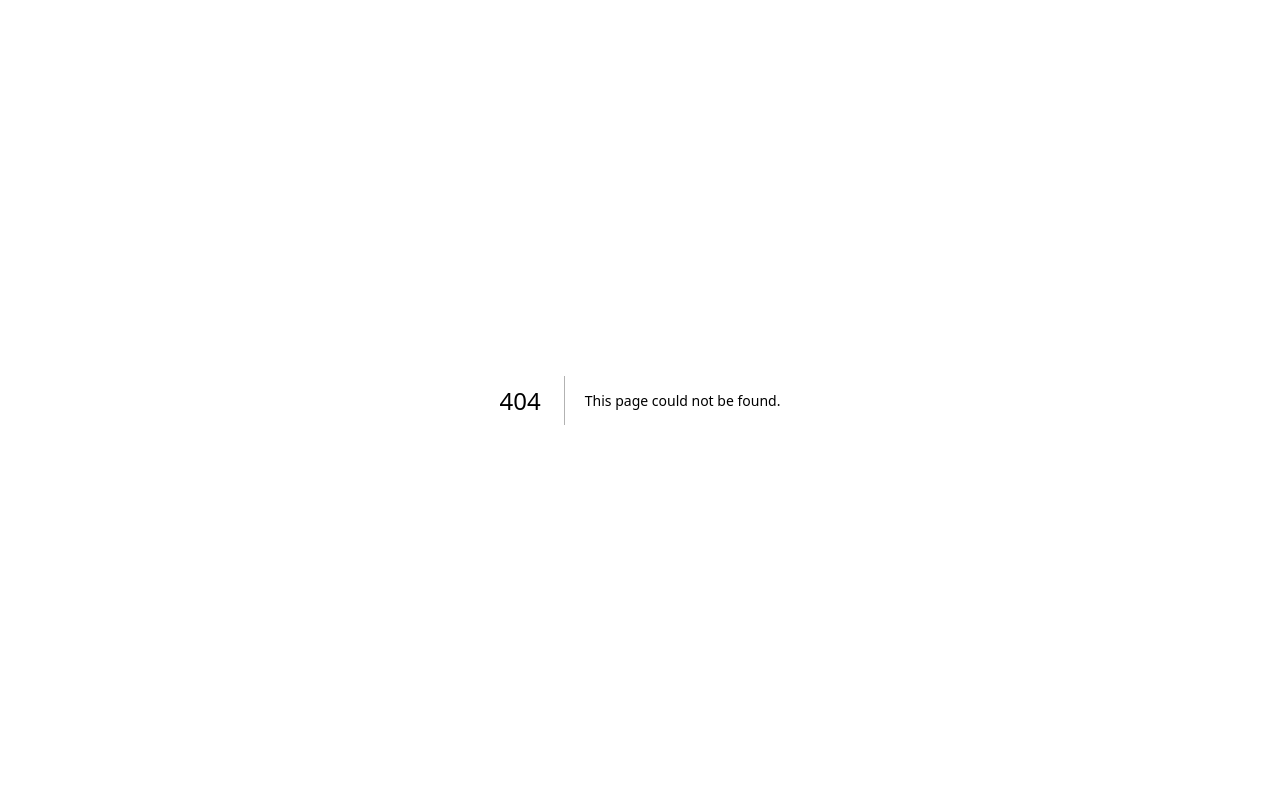
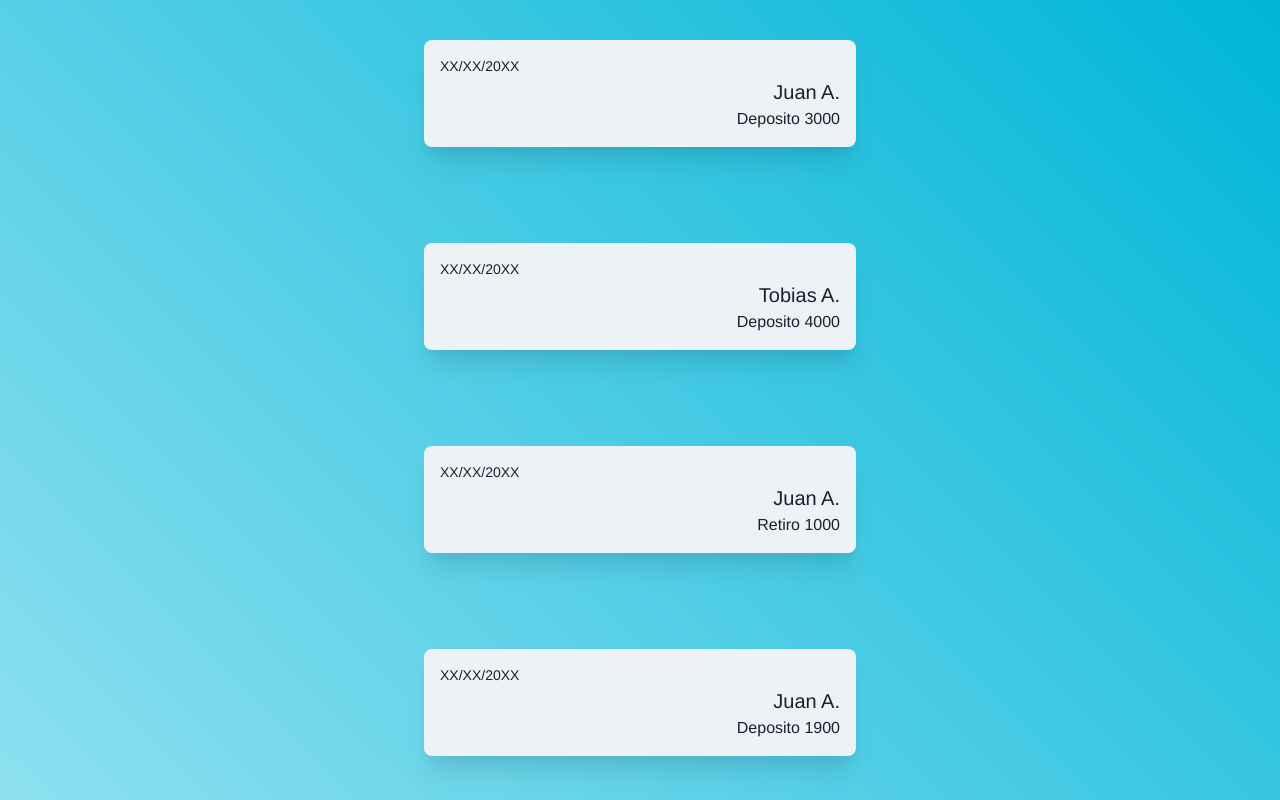
Before and after one commit to IBruzo/chanchito, a Next.js app: page /home/piggyBanks/Jose in a window 1280 px wide. Before the commit this address had no page. Shown: the top 800 px of the page. Built offline with nearby package versions, Linux system fonts and the light colour scheme.

Commit message:
couple of changes

```diff
--- /dev/null
+++ b/pages/home/piggyBanks/Jose.js
@@ -0,0 +1,57 @@
+import { Inter, Roboto } from 'next/font/google';
+import * as React from 'react';
+import { Stack, HStack, VStack, SimpleGrid } from '@chakra-ui/react';
+import { Box, Button } from '@chakra-ui/react';
+import { Card, CardHeader, CardBody, CardFooter, Heading, Text } from '@chakra-ui/react'
+import { Progress } from '@chakra-ui/react';
+import { Link } from '@chakra-ui/react';
+
+function OperationBox({name, amount, date, bgColor}) {
+    return (
+      <Link href="/">
+      <Box boxShadow='xl' borderRadius="lg" m={10} p={4} bg={bgColor}>
+        <VStack spacing="1">
+          <Box w={400}>
+           <Text fontFamily="Helvetica" fontSize={14} textAlign="left">{date}</Text>
+           <Text fontFamily="Helvetica" fontSize={20} textAlign="right">{name}</Text>
+           <Text fontFamily="Helvetica" fontSize={16} textAlign="right">{amount > 0 ? "Deposito" : "Retiro"} <Text as='span'>{Math.abs(amount)}</Text></Text>
+          </Box>
+        </VStack>
+      </Box>
+      </Link>
+    );
+}
+
+const Piggy = () => {
+    return(
+        <VStack spacing={4} h='200vh' bgGradient="linear(45deg, cyan.100, cyan.500)">
+            <OperationBox
+                name="Juan A."
+                amount={3000.00}
+                date="XX/XX/20XX"
+                bgColor="gray.100"
+            />
+            <OperationBox
+                name="Tobias A."
+                amount={4000.00}
+                date="XX/XX/20XX"
+                bgColor="gray.100"
+            />
+            <OperationBox
+                name="Juan A."
+                amount={-1000.00}
+                date="XX/XX/20XX"
+                bgColor="gray.100"
+            />
+            <OperationBox
+                name="Juan A."
+                amount={1900.00}
+                date="XX/XX/20XX"
+                bgColor="gray.100"
+            />
+        </VStack>
+
+    )
+}
+
+export default Piggy;
```
Also changed, not shown: pages/home/index.js (+27 -19 lines), pages/home/piggyBanks/Harry.js (added, +72 -0 lines), pages/home/piggys.json (added, +28 -0 lines).
